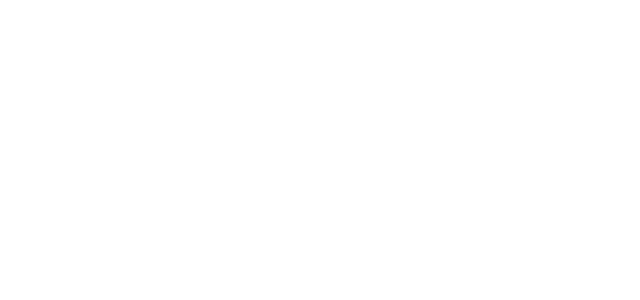
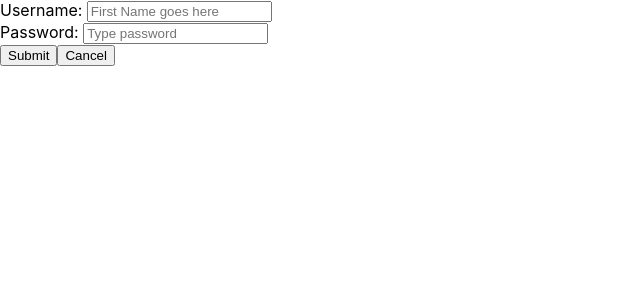
Before and after one commit to rivasvict/react-expenses-manager, a React (Create React App) app: page /sign-in in a window 1280 px wide. Shown: the top 300 px of the page, without its empty margins (0-640 px from the left). Built offline with nearby package versions, Linux system fonts and the light colour scheme.

Commit message:
Added a new sign in form

```diff
--- a/src/App.js
+++ b/src/App.js
@@ -3,7 +3,8 @@ import { BrowserRouter as Router, Switch, Route } from 'react-router-dom';
 import Dashboard from './components/Dashboard/Dashboard';
 import { Provider } from 'react-redux';
 import Lobby from './components/Lobby';
-import SignUp from './components/SignUp/sign-up'
+import SignUp from './components/SignUp/SignUp'
+import SignIn from './components/SignIn/SignIn'
 
 function App({ reduxStore }) {
   return (
@@ -13,6 +14,7 @@ function App({ reduxStore }) {
           <Route path='/' component={Lobby} exact />
           <Route path='/expenses-manager' component={Dashboard} />
           <Route path='/sign-up' component={SignUp} exact />
+          <Route path='/sign-in' component={SignIn} exact />
         </Switch>
       </Router>
     </Provider>
--- a/src/components/Lobby.js
+++ b/src/components/Lobby.js
@@ -6,6 +6,7 @@ function Lobby() {
     <div>
       <Link to='/expenses-manager'>Dashboard</Link>
       <Link to='/sign-up'>Sign up</Link>
+      <Link to='/sign-in'>Sign in</Link>
     </div>
   )
 }
--- /dev/null
+++ b/src/components/SignIn/SignIn.js
@@ -0,0 +1,41 @@
+import React from 'react';
+import { history } from '../../helpers/history';
+
+class SignIn extends React.Component {
+  constructor() {
+    super();
+    this.state = {
+      username: '',
+      password: ''
+    };
+  }
+
+  handleChange = event => {
+    const { name, value } = event.currentTarget;
+    this.setState(() => ({
+      [name]: value
+    }));
+  };
+
+  handleSubmit = async event => {
+    event.preventDefault();
+  };
+
+  handleCancel = () => {
+    history.push('/');
+  }
+
+  render = () => {
+    return (
+      <form>
+        <label>Username: </label><input type='text' name='firstName' placeholder='First Name goes here' value={this.state.firstName} onChange={this.handleChange}></input><br />
+        {/*this.props.validationErrors.find(validationError => validationError.path === 'userName') ? <label>Username is required</label> : null*/}
+        <label>Password: </label><input type='password' name='password' placeholder='Type password' value={this.state.password} onChange={this.handleChange}></input><br />
+        {/*this.props.isLoading ? 'loading...' : <button type='submit' onClick={this.handleSubmit}>Submit</button>*/}
+        <button type='submit' onClick={this.handleSubmit}>Submit</button>
+        <button onClick={this.handleCancel}>Cancel</button>
+      </form>);
+  }
+}
+
+export default SignIn;
```
Also changed, not shown: src/components/SignUp/SignUp.js (renamed from src/components/SignUp/sign-up.js).
